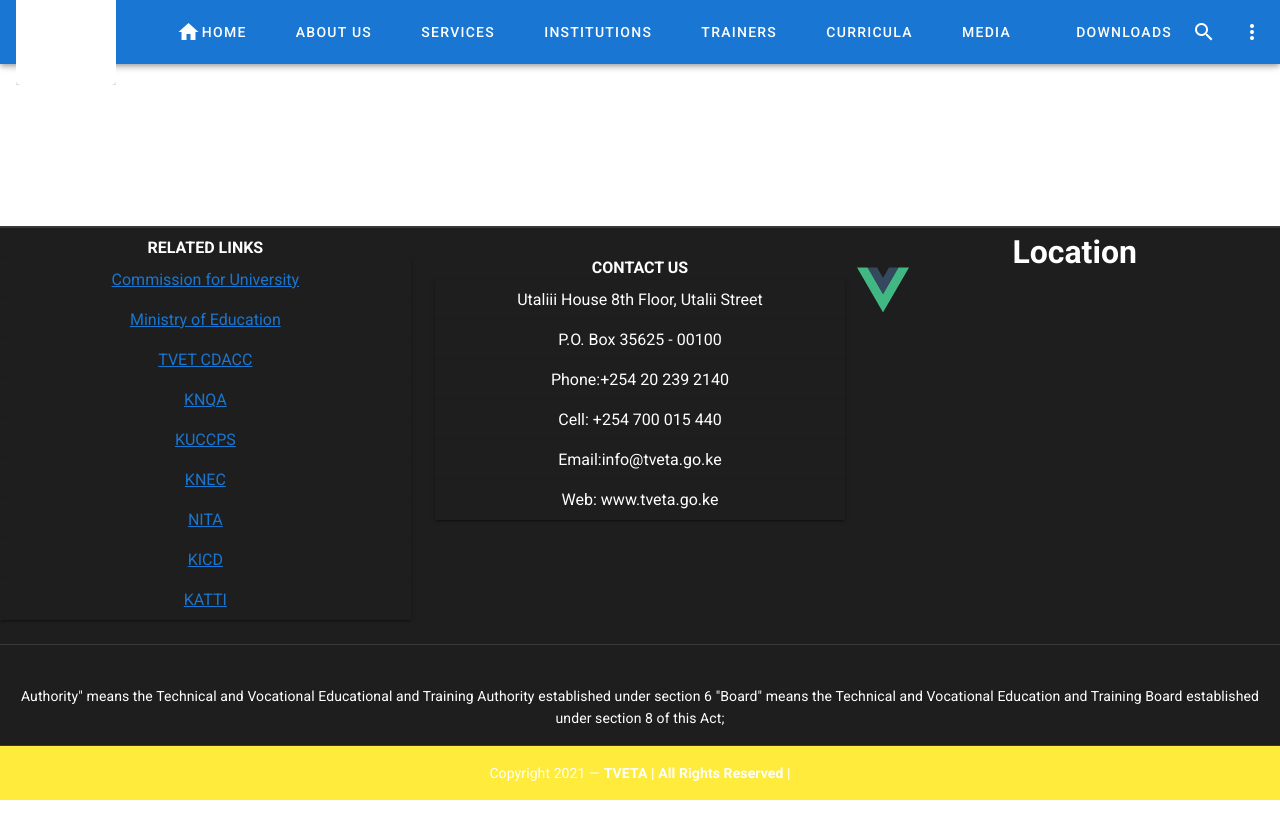
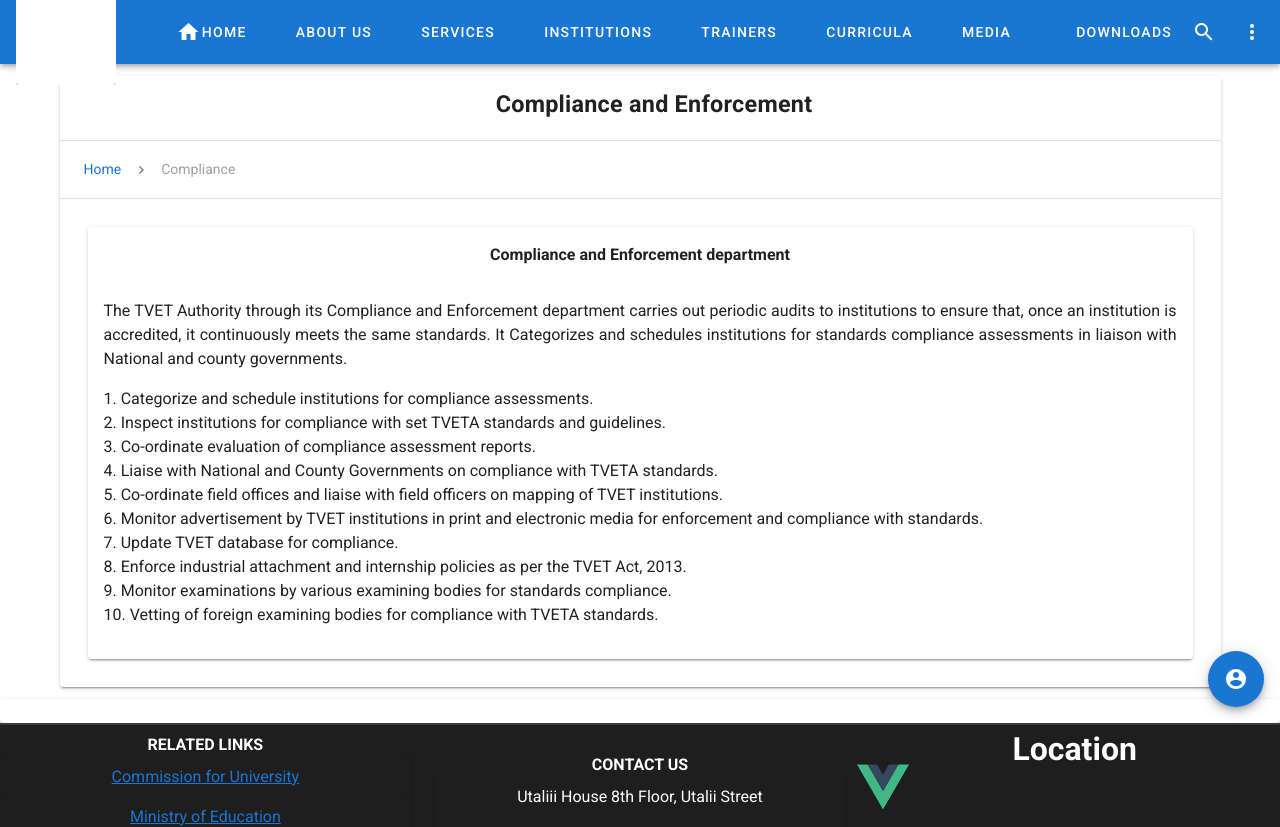
Before and after one commit to PitaKibunja/web-v-ix, a Vue app: page /department in a window 1280 px wide. Shown: the top 827 px of the page. Before the commit the page ends 800 px from the top, so only its background shows below. Built offline with nearby package versions, Linux system fonts and the light colour scheme.

Commit message:
done with departments

```diff
--- /dev/null
+++ b/src/components/DepartmentsInfo/Department.vue
@@ -0,0 +1,75 @@
+<template>
+    <v-container class="mt-8">
+          <v-card elevation="2">
+
+            <v-card-title>
+                 <v-row cols="12 " class="d-flex justify-center mb-1 ml-4  pt-2">
+                    <div class="font-weight-medium">
+
+                 <h3>Compliance and Enforcement</h3>
+                    </div>
+                    </v-row>
+            </v-card-title>
+            <v-divider></v-divider>
+            <div>
+                    <v-breadcrumbs :items="items">
+                        <template v-slot:divider>
+                            <v-icon>mdi-chevron-right</v-icon>
+                        </template>
+                    </v-breadcrumbs>
+            </div>
+            <v-divider></v-divider>
+            <v-container>
+            <v-card class="ma-4 pa-4">
+                <h4 class="d-flex justify-center">Compliance and Enforcement department</h4>
+                 <p class="text-justify pt-8">
+                     The TVET Authority through its Compliance and Enforcement department carries
+                     out periodic audits to institutions to ensure that, once an institution is
+                     accredited, it continuously meets the same standards. It Categorizes and schedules
+                      institutions for standards compliance assessments in liaison with National and
+                      county governments.
+                 </p>
+                 <p class="d-flex align-start ">
+                        1. Categorize and schedule institutions for compliance assessments.<br>
+                        2. Inspect institutions for compliance with set TVETA standards and guidelines.<br>
+                        3. Co-ordinate evaluation of compliance assessment reports.<br>
+                        4. Liaise with National and County Governments on compliance with TVETA standards.<br>
+                        5. Co-ordinate field offices and liaise with field officers on mapping of TVET institutions.<br>
+                        6. Monitor advertisement by TVET institutions in print and electronic media for enforcement and compliance with standards.<br>
+                        7. Update TVET database for compliance.<br>
+                        8. Enforce industrial attachment and internship policies as per the TVET Act, 2013.<br>
+                        9. Monitor examinations by various examining bodies for standards compliance.<br>
+                        10. Vetting of foreign examining bodies for compliance with TVETA standards.<br>
+                 </p>
+            </v-card>
+            </v-container>
+          </v-card>
+    </v-container>
+</template>
+<script>
+  export default {
+    data () {
+      return {
+          items: [
+        {
+          text: 'Home',
+          disabled: false,
+          href: '/',
+        },
+        {
+          text: 'Compliance',
+          disabled: true,
+          href: '/department',
+        }
+      ],
+        departments: [
+          {
+            dep: 'Accreditation',
+            mandate:'Lorem ipsum dolor sit amet consectetur adipisicing elit. Neque laudantium voluptate aut ea, voluptatem ut aspernatur assumenda dignissimos excepturi nam earum iste laboriosam nemo reiciendis cupiditate ullam sint labore incidunt.',
+
+          }
+        ],
+      }
+    },
+  }
+</script>
--- a/src/router/index.js
+++ b/src/router/index.js
@@ -14,6 +14,7 @@
 import Downloads from '../components/Repo/Downloads.vue'
 import Career from '../components/Repo/Career.vue'
 import FAQ from '../components/FAQs/FAQ.vue'
+import Department from '../components/DepartmentsInfo/Department.vue'
 import Questions from '../components/FAQs/Questions.vue'
 import CareerDetails from '../components/Repo/CareerDetails.vue'
 import Tenders from '../components/Repo/Tenders.vue'
@@ -47,6 +48,10 @@
     path: '/faqs',
     name: 'FAQS',
     component: FAQ
+  },{
+    path: '/department',
+    name: 'Department',
+    component: Department
   },{
     path: '/faqs/questions',
     name: 'Questions',
```
